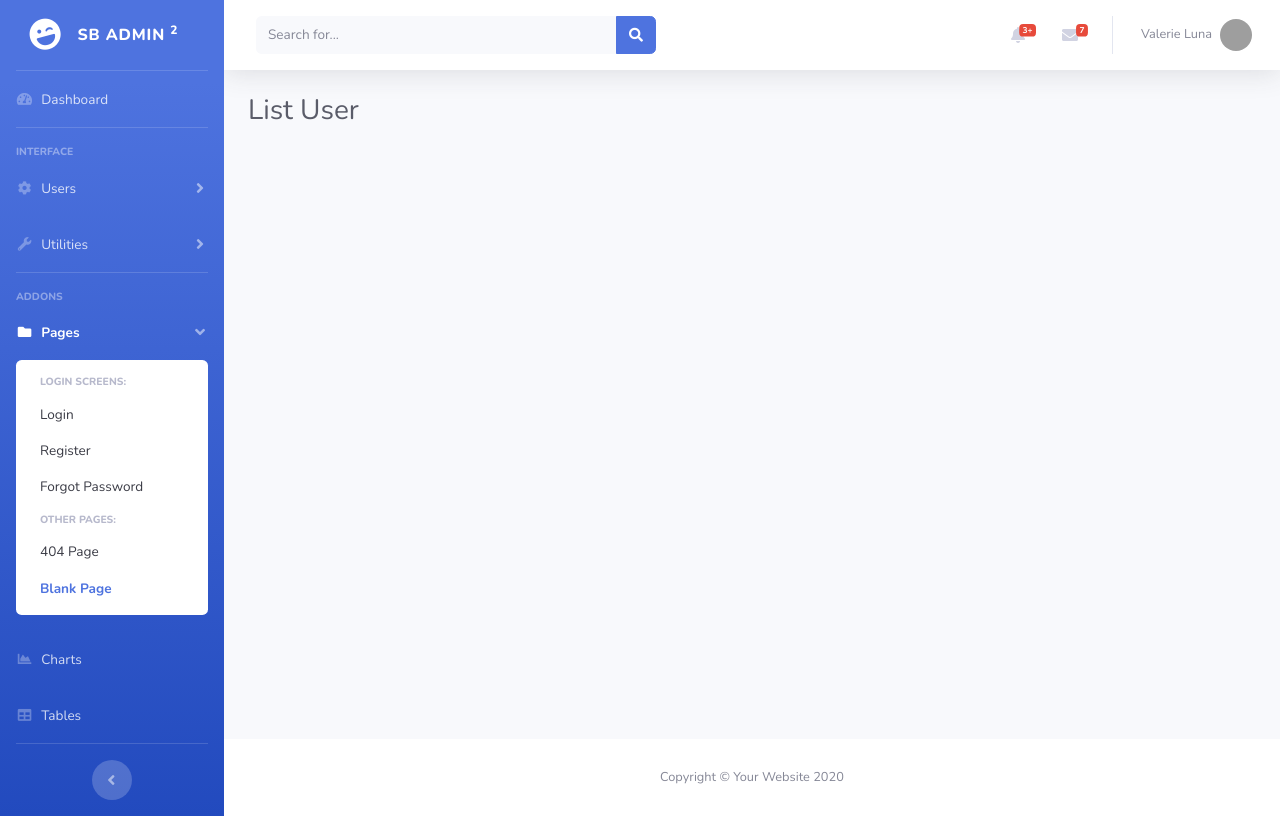
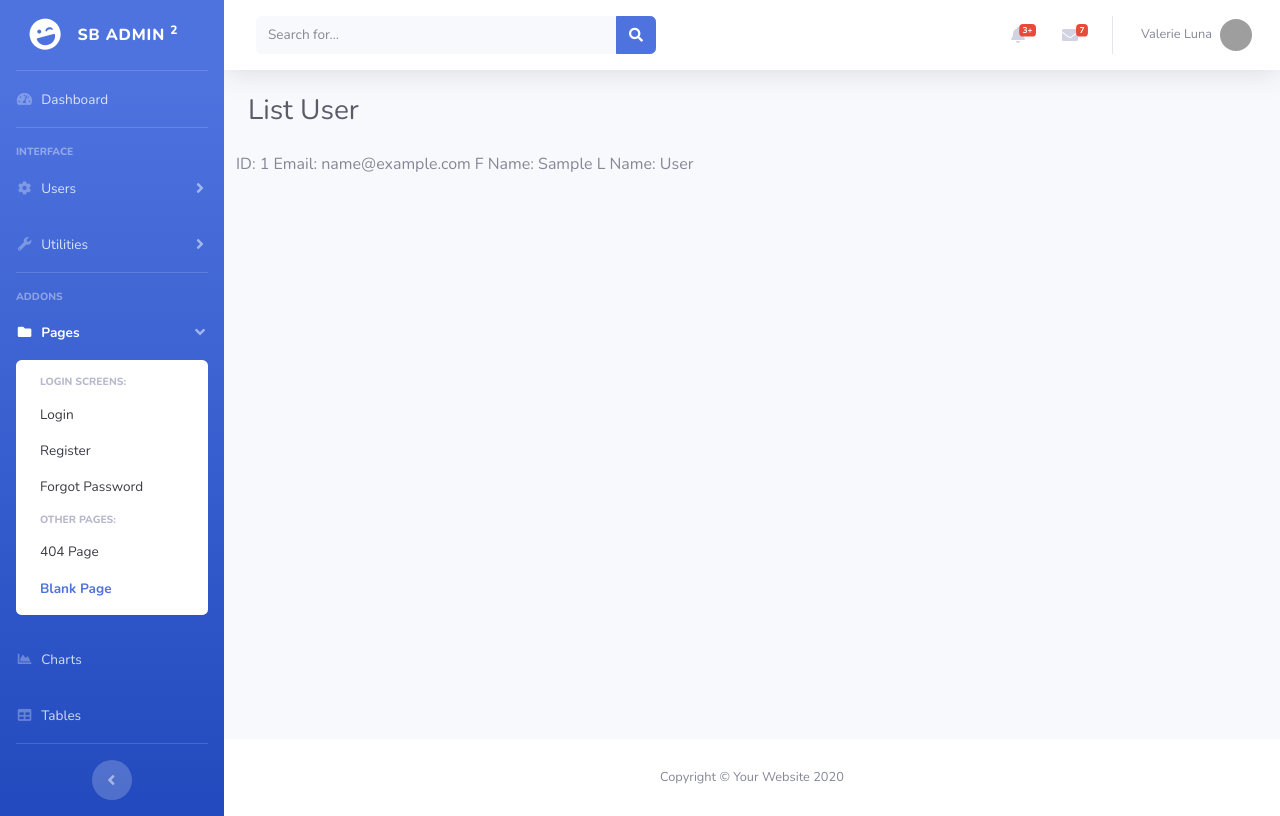
Before and after one commit to ashishgoyal2310/meter-reading, a Django app: page /users/list/ in a window 1280 px wide. Run offline with Django 3.2, Linux system fonts and the light colour scheme; tables that the repository leaves empty hold one stand-in row (values such as "Sample post"); some libraries are stand-ins or nearby versions; grey boxes are pictures that could not be loaded.

Commit message:
Update for user listing

```diff
--- a/templates/users/user_list.html
+++ b/templates/users/user_list.html
@@ -4,6 +4,12 @@
 
 {% block content %}
 <div class="row">
-
+    {% for user_list in all_users %}
+        ID: {{user_list.id}}
+        Email: {{user_list.email}}
+        F Name: {{user_list.first_name}}
+        L Name: {{user_list.last_name}}
+        <br>
+    {% endfor %}
 </div>
 {% endblock %}
--- a/users/views.py
+++ b/users/views.py
@@ -2,6 +2,8 @@ from django.shortcuts import render
 from django.http import HttpResponse
 
 from users.forms import UserCreateForm
+from django.contrib.auth import get_user_model
+User = get_user_model()
 
 # Create your views here.
 def users_index(request):
@@ -10,8 +12,9 @@ def users_index(request):
 
 def user_list_view(request):
     template_name = "users/user_list.html"
-    ctx = {}
-
+    all_users = User.objects.all()
+    print(all_users)
+    ctx = {'all_users': all_users}
     return render(request, template_name, ctx)
 
 
```
